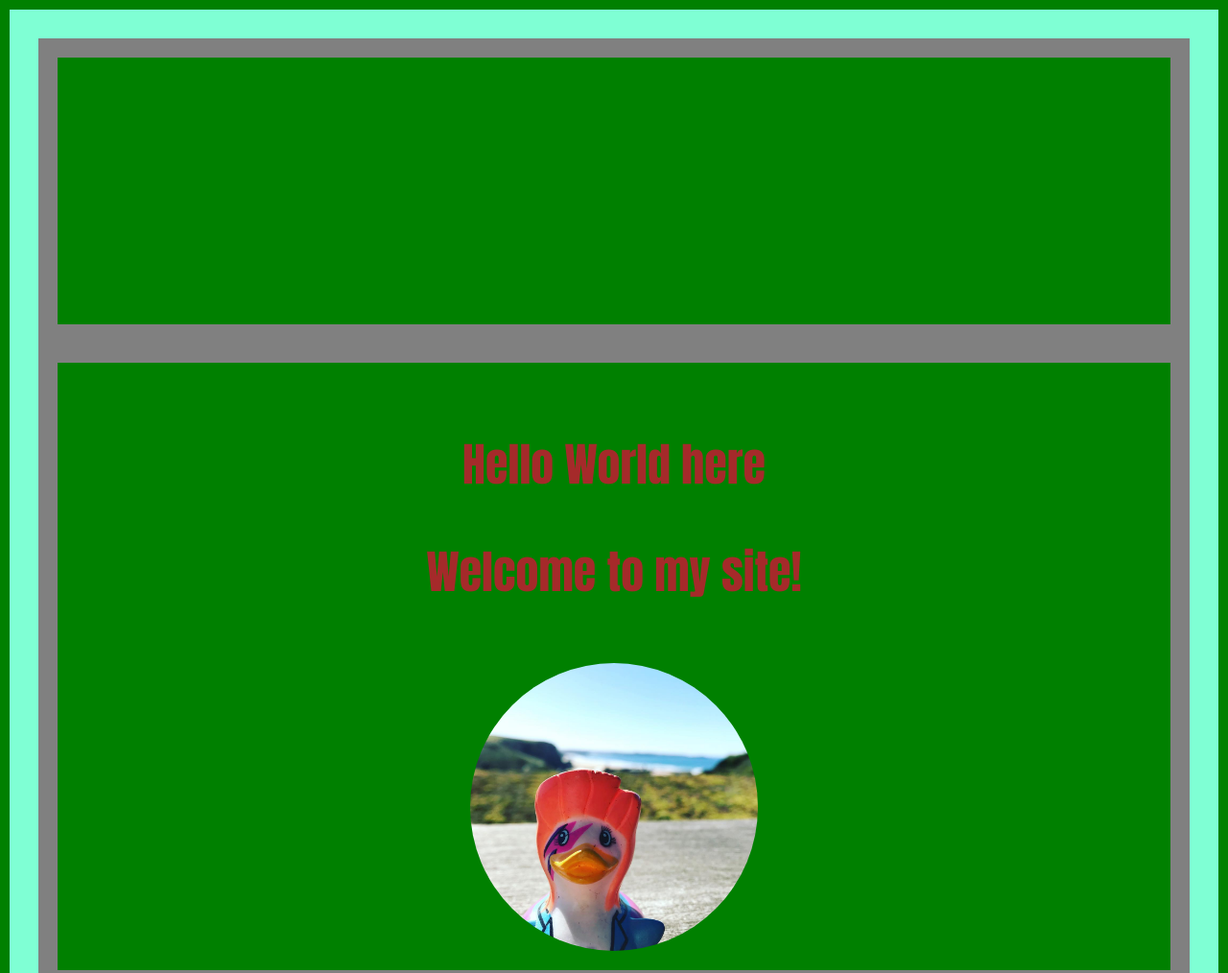
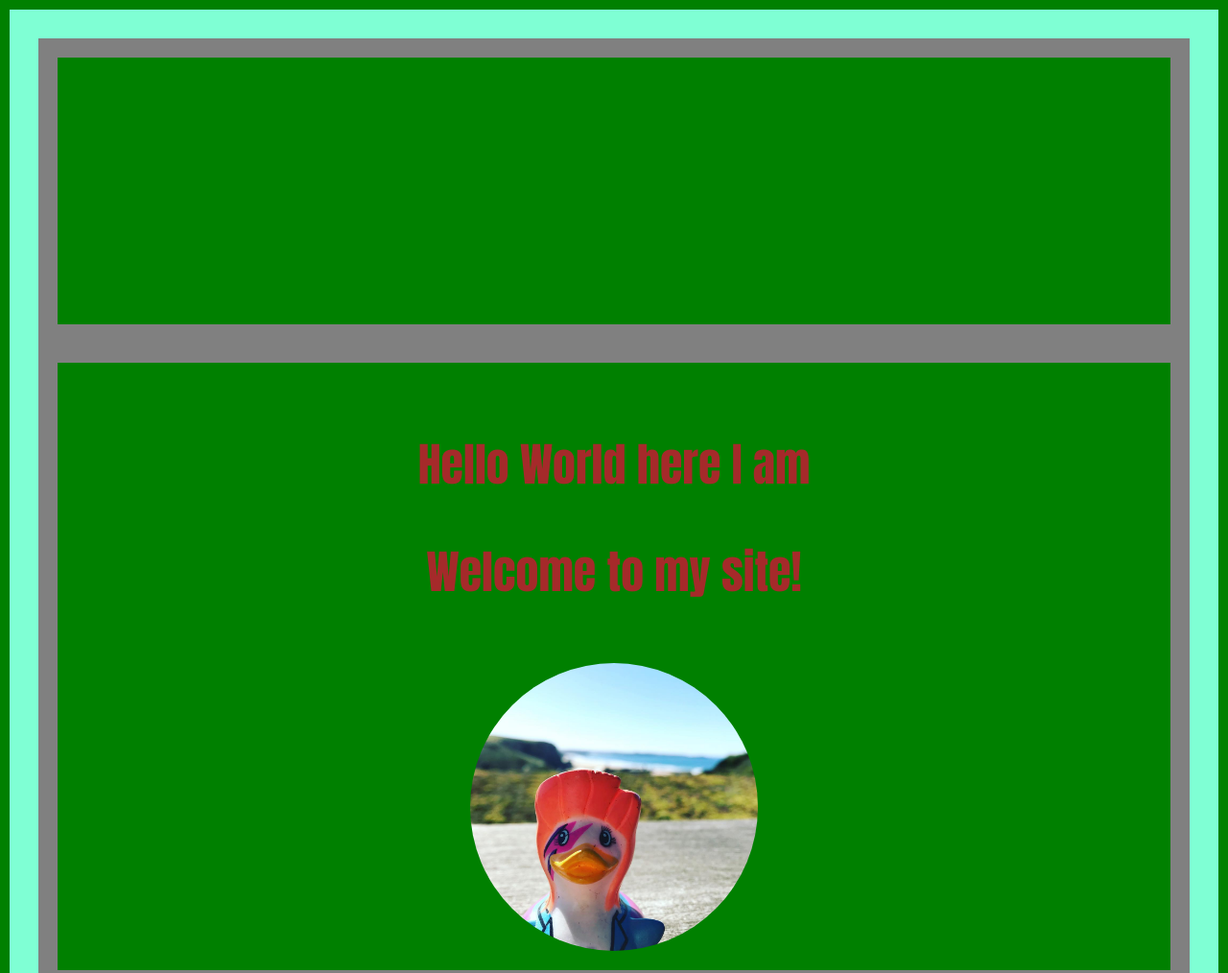
Before and after one commit to Sharda-Mahendra/beginners-week-one-master, a plain HTML site: page index.html in a window 1280 px wide. Shown: the top 1014 px of the page at 96% size. Drawn offline with Linux system fonts and the light colour scheme.

Commit message:
Second change
Second change

```diff
--- a/index.html
+++ b/index.html
@@ -8,7 +8,7 @@
 
   <body>
     <div>
-      <h1>Hello World here</h1>
+      <h1>Hello World here I am</h1>
       <h2>Welcome to my site!</h2>
       <img src="./image/duck.jpg" alt="image of a duck" width="300" />
     </div>
```
Also changed, not shown: 1 other file.
